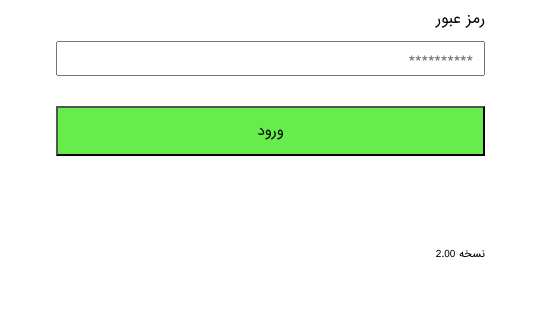
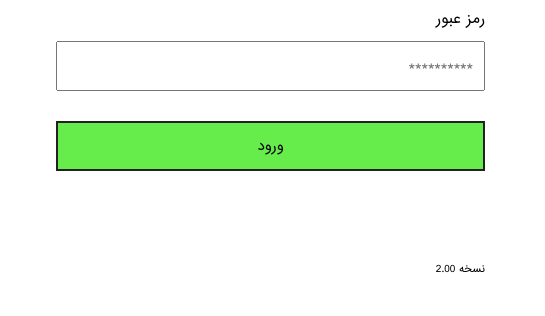
Before and after one commit to alikouhfar/accountant, a plain HTML site: page index.html in a window 1280 px wide. Shown: the part 377-693 px from the top of the page, 735-1280 px from the left. Drawn offline with Linux system fonts and the light colour scheme.

Commit message:
login page

```diff
--- a/css/utilities.css
+++ b/css/utilities.css
@@ -7,10 +7,14 @@ input {
   display: flex;
   align-items: center;
   justify-content: center;
-  height: 35px;
+  height: 50px;
   width: 100%;
   padding: 10px;
   font-family: IRANSans;
+}
+
+input:focus {
+  border: none;
 }
 
 .good {
@@ -18,6 +22,7 @@ input {
   padding: 0;
   height: 50px;
   background-color: rgba(38, 230, 0, 0.7);
+  border: 2px #222 solid;
   cursor: pointer;
 }
 
```
